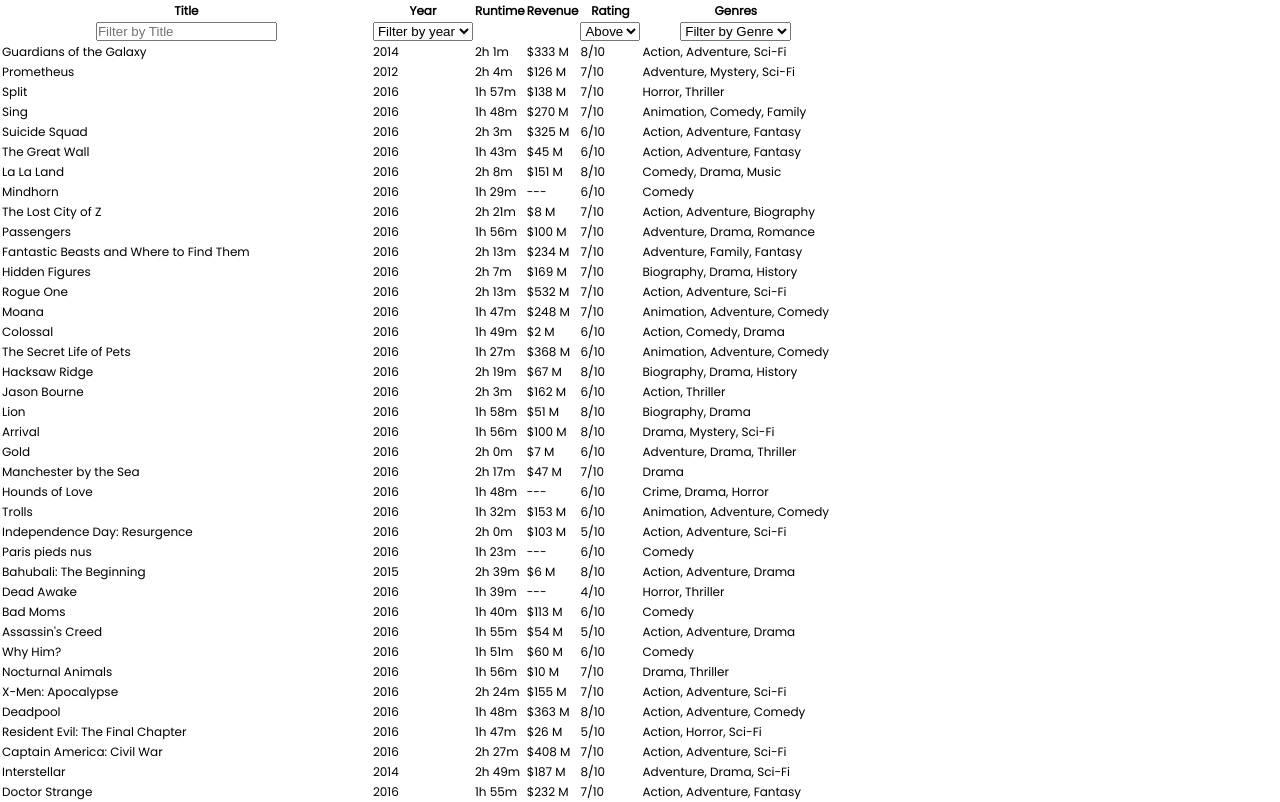
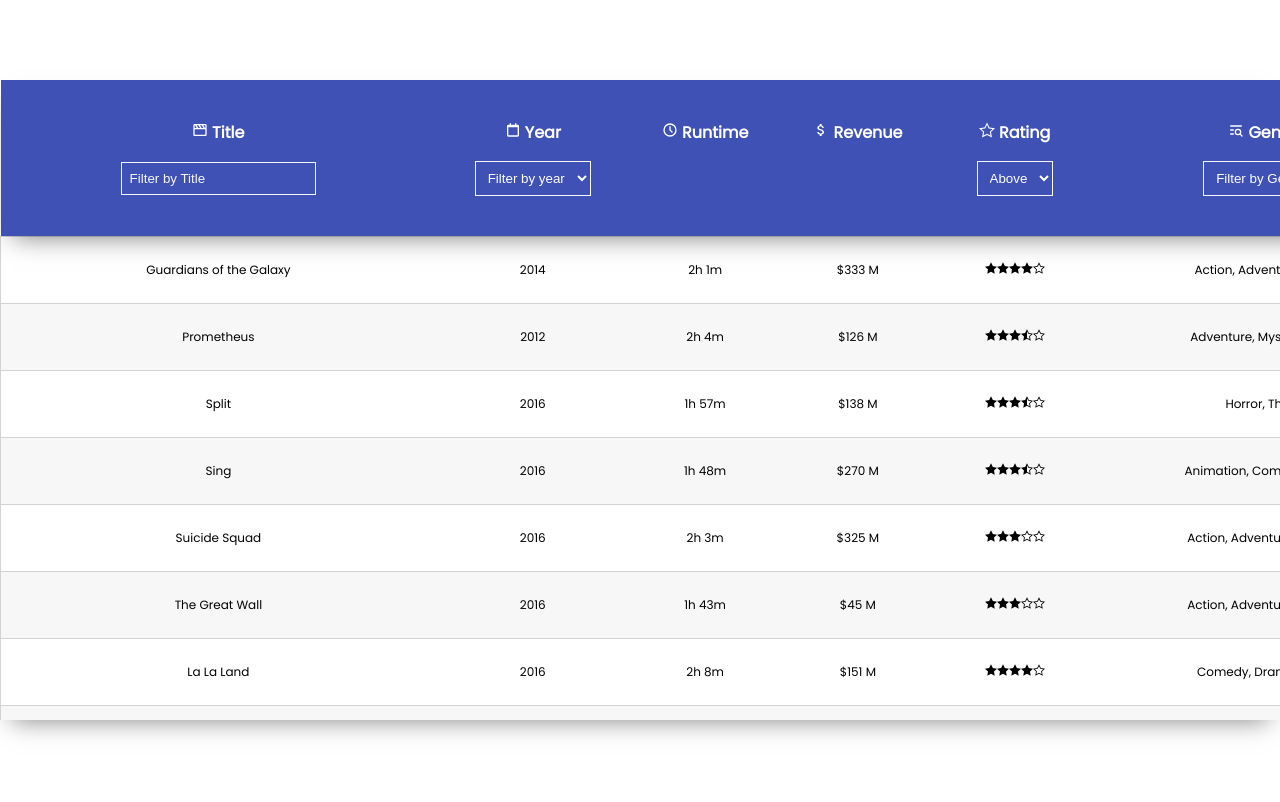
Before and after one commit to reisfmb/movies-typescript-app, a React (Vite) app: page / in a window 1280 px wide. Shown: the top 802 px of the page. Built offline with nearby package versions, Linux system fonts and the light colour scheme.

Commit message:
Styling + new config to DataTable component
Installed Lodash dep

```diff
--- a/package.json
+++ b/package.json
@@ -9,11 +9,13 @@
     "preview": "vite preview"
   },
   "dependencies": {
+    "lodash": "^4.17.21",
     "react": "^18.2.0",
     "react-dom": "^18.2.0",
     "react-icons": "^4.4.0"
   },
   "devDependencies": {
+    "@types/lodash": "^4.14.185",
     "@types/react": "^18.0.17",
     "@types/react-dom": "^18.0.6",
     "@vitejs/plugin-react": "^2.1.0",
--- a/src/components/DataTable.tsx
+++ b/src/components/DataTable.tsx
@@ -4,12 +4,12 @@
 
 interface Column<Item> {
     accessor: keyof Item
-    name: string
+    view: JSX.Element
 }
 
 interface Transform<Item> {
     accessor: keyof Item
-    transform: (x: any) => string
+    transform: (x: any) => JSX.Element
 }
 
 interface Filter<Item> {
@@ -27,18 +27,28 @@
     sort: (accessor: keyof Item, direction: 'ASC' | 'DESC', a: Item, b: Item) => number
 }
 
+
+interface DataTableConfig {
+    SHOW_ALL_ITEMS: boolean
+    NUM_ITEMS_TO_SHOW_INITTIALY?: number
+    NUM_ITEMS_TO_INCREASE_PER_SCROLL?: number
+    SCROLL_REACHED_BOTTOM_STATE: boolean
+}
 interface DataTableProps<Item> {
-    DATA: Array<Item>,
-    COLUMNS: Array<Column<Item>>,
-    TRANSFORMATIONS: Array<Transform<Item>>,
-    FILTERS: Array<Filter<Item>>,
+    CONFIG: DataTableConfig
+    DATA: Array<Item>
+    COLUMNS: Array<Column<Item>>
+    TRANSFORMATIONS: Array<Transform<Item>>
+    FILTERS: Array<Filter<Item>>
     SORTS: Array<Sort<Item>>
+    onRowClick: (item: Item) => void
+
 }
 
 type SortDirection = 'ASC' | 'DESC';
 
 function DataTable<Item>(props: DataTableProps<Item>) {
-    const { DATA, COLUMNS, TRANSFORMATIONS, FILTERS, SORTS } = props;
+    const { CONFIG, DATA, COLUMNS, TRANSFORMATIONS, FILTERS, SORTS, onRowClick } = props;
 
     const [ currentSortDirectionsObj, setCurrentSortDirectionsObj ] = useState(getInitialSortsObj<Item>(COLUMNS));
     const [ currentFiltersObj, setCurrentFiltersObj ] = useState(getInitialFiltersObj<Item>(COLUMNS));
@@ -87,18 +97,18 @@
             [accessor.toString()]: sortDirection === 'ASC' ? 'DESC' : 'ASC'
         });
 
-        setFilteredData(filteredData.sort((a,b) => sort.sort(accessor, sortDirection, a, b)))
+        setFilteredData(filteredData.sort((a,b) => sort.sort(accessor, sortDirection, a, b)));
     }
 
     return <table>
         { DataTableHead<Item>({COLUMNS, FILTERS, onSort: onSortHandler, onFilter: onFilterHandler}) }
-        { DataTableBody<Item>({DATA: filteredData, COLUMNS, TRANSFORMATIONS}) }
+        { DataTableBody<Item>({CONFIG, DATA: filteredData, COLUMNS, TRANSFORMATIONS, onRowClick}) }
     </table>
 }
 
 export { DataTable }
 
-export type { Column, Transform, Filter, Sort }
+export type { Column, Transform, Filter, Sort, SortDirection, DataTableConfig }
 
 // Helper Functions
 
--- a/src/components/DataTableBody.tsx
+++ b/src/components/DataTableBody.tsx
@@ -1,18 +1,35 @@
-import { Column, Transform } from "./DataTable";
+import { useEffect, useState } from "react";
+import { Column, Transform, DataTableConfig } from "./DataTable";
 
 interface DataTableBodyProps<Item> {
+    CONFIG: DataTableConfig
     DATA: Array<Item>
     COLUMNS: Array<Column<Item>>
-    TRANSFORMATIONS: Array<Transform<Item>>,
+    TRANSFORMATIONS: Array<Transform<Item>>
+    onRowClick: (item: Item) => void
 }
 
 function DataTableBody<Item>(props: DataTableBodyProps<Item>) {
-    const { DATA, COLUMNS, TRANSFORMATIONS } = props;
+    const { CONFIG, DATA, COLUMNS, TRANSFORMATIONS, onRowClick } = props;
+
+    const [increment, setIncrement] = useState(0);
+
+    useEffect(() => {
+
+        if(CONFIG.SCROLL_REACHED_BOTTOM_STATE) {
+            setIncrement(increment + (CONFIG.NUM_ITEMS_TO_INCREASE_PER_SCROLL || 0));
+        }
+
+    }, [CONFIG.SCROLL_REACHED_BOTTOM_STATE])
+
+    const DATA_TO_SHOW = CONFIG.SHOW_ALL_ITEMS
+        ? DATA
+        : DATA.slice(0, (CONFIG.NUM_ITEMS_TO_SHOW_INITTIALY || 0) + increment);
 
     return <tbody>
         {
-            DATA.map(item => <>
-                <tr>
+            DATA_TO_SHOW.map(item => <>
+                <tr onClick={() => onRowClick(item)}>
                     {
                         COLUMNS.map(({accessor}) => <>
                             <td>{ proccessData<Item>(item, accessor, TRANSFORMATIONS) }</td>
@@ -26,7 +43,7 @@
 
 // Helper Functions
 
-function proccessData<Item>(item: Item, accessor: keyof Item, transformations: Array<Transform<Item>>): string {
+function proccessData<Item>(item: Item, accessor: keyof Item, transformations: Array<Transform<Item>>): string | JSX.Element{
     const transformation = transformations.find(transformation => transformation.accessor.toString() === accessor.toString());
 
     if (transformation) {
--- a/src/components/DataTableHead.tsx
+++ b/src/components/DataTableHead.tsx
@@ -14,7 +14,7 @@
     return <thead>
         <tr>
             {
-                COLUMNS.map(({name, accessor}) => <th onClick={ () => onSort(accessor) }>{ name }</th>)
+                COLUMNS.map(({view, accessor}) => <th onClick={ () => onSort(accessor) }>{ view }</th>)
             }
         </tr>
 
--- a/src/components/Dialog.module.scss
+++ b/src/components/Dialog.module.scss
@@ -5,5 +5,4 @@
     top: 50%;
     left: 50%;
     transform: translate(-50%, -50%);
-    padding: 2rem;
 }
--- /dev/null
+++ b/src/components/Dialog.tsx
@@ -0,0 +1,14 @@
+import classes from './Dialog.module.scss';
+
+interface DialogProps {
+    show: boolean
+    children: JSX.Element
+}
+
+function Dialog(props: DialogProps) {
+    if(!props.show) return <></>;
+
+    return <div className={classes.dialog}>{props.children}</div>;
+}
+
+export { Dialog }
--- a/src/components/MoviesTable.module.scss
+++ b/src/components/MoviesTable.module.scss
@@ -4,43 +4,130 @@
     --gray-300: lightgray;
     --gray-500: gray;
     --black: black;
+    --blue: #3f51b5;
+
+    $box-shadow: 0px 12px 24px -12px rgba(0, 0, 0, 0.5);
+    $table-width: 1440px;
+    $table-height: 640px;
 
     display: flex;
     justify-content: center;
+    align-items: center;
 
     &__comments {
+        min-width: 500px;
+        background-color: var(--gray-100);
+
+        header {
+            background-color: var(--blue);
+            color: var(--white);
+            padding: 1rem;
+            display: flex;
+            align-items: center;
+            justify-content: left;
+
+            svg {
+                color: var(--white);
+                font-size: 1.5rem;
             }
 
+            button {
+                margin-right: 1rem;
+                border: none;
+                background-color: transparent;
+                transition: .1s;
+
+                &:hover {
+                    cursor: pointer;
+                    transform: translateX(-3px);
+                }
+            }
+        }
+
+        ul {
+            padding: 1rem;
+
+            li {
+                list-style-type: none;
+                background-color: var(--blue);
+                color: var(--white);
+                padding: .5rem;
+                margin: 1rem;
+            }
+        }
+
+        footer {
+            display: flex;
+            justify-content: space-between;
+            background-color: var(--white);
+            padding: .5rem 1.5rem;
+
+            input {
+                border: none;
+            }
+
+            button {
+                color: var(--white);
+                background-color: var(--blue);
+                padding: 1rem;
+                border: none;
+                border-radius: 50%;
+            }
+        }
+    }
+
+    &__tableWrap {
+        height: $table-height;
+        overflow: scroll;
+        box-shadow: $box-shadow;
+
         table {
-        display: block;
-        margin: 2rem auto;
+            width: $table-width;
+            height: $table-height;
             border-collapse: collapse;
 
             thead {
                 position: sticky;
-            top: 0px;
-            background-color: var(--white);
-            border: 1px solid var(--gray-500);
+                top: 0;
+                background-color: var(--blue);
+                color: var(--white);
+                font-size: 1rem;
+                box-shadow: $box-shadow;
 
                 tr {
+                    &:first-child th {
+                        padding-top: 2.5rem;
+                    }
+                    &:last-child th {
+                        padding-bottom: 2.5rem;
+                    }
+
                     th {
                         &:hover {
                             cursor: pointer;
                         }
-                    padding: 1rem;
+                        padding: .5rem;
                     }
 
                     input[type="text"], select {
                         border: none;
-                    background-color: var(--gray-300);
-                    color: var(--black);
+                        background-color: transparent;
+                        border: 1px solid var(--gray-100);
+                        color: var(--white);
                         padding: .5rem;
+                    }
+                    ::placeholder {
+                        color: var(--gray-100);
+                    }
+                    option {
+                        color: black;
                     }
                 }
             }
 
             tbody {
                 tr {
+                    text-align: center;
                     border: 1px solid var(--gray-300);
 
                     &:nth-child(even) {
@@ -55,9 +142,12 @@
                     td {
                         white-space: nowrap;
                         margin: 0;
-                    padding: 1.5rem 3rem;
+                        padding: 1.5rem;
                     }
                 }
             }
         }
     }
+
+
+}
--- a/src/components/MoviesTable.tsx
+++ b/src/components/MoviesTable.tsx
@@ -1,5 +1,16 @@
+import { useState } from 'react';
 import MovieJson from '../data/movies.json';
-import { Column, DataTable, Filter, Sort, Transform } from "./DataTable";
+import { Column, DataTable, Filter, Sort, SortDirection, Transform } from "./DataTable";
+import { Dialog } from './Dialog';
+import classes from './MoviesTable.module.scss';
+import { ImStarFull, ImStarHalf, ImStarEmpty } from 'react-icons/im';
+import { FiArrowLeft } from 'react-icons/fi';
+import { FaPaperPlane } from 'react-icons/fa';
+import { BiMovie, BiCalendarAlt } from 'react-icons/bi';
+import { MdAttachMoney } from 'react-icons/md';
+import { TbClock, TbListSearch } from 'react-icons/tb';
+
+import { debounce } from 'lodash';
 
 interface Movie {
     actors: Array<string>
@@ -20,7 +31,7 @@
     ...movie,
     metascore: parseInt(movie.metascore),
     rank: parseInt(movie.rank),
-    rating: parseInt(movie.rating),
+    rating: parseFloat(movie.rating),
     revenue: movie.revenue ? parseInt(movie.revenue) : 0,
     runtime: parseInt(movie.runtime),
     votes: parseInt(movie.votes),
@@ -28,12 +39,12 @@
 }));
 
 const MOVIES_COLUMNS: Array<Column<Movie>> = [
-    { accessor: 'title', name: 'Title' },
-    { accessor: 'year', name: 'Year' },
-    { accessor: 'runtime', name: 'Runtime' },
-    { accessor: 'revenue', name: 'Revenue' },
-    { accessor: 'rating', name: 'Rating' },
-    { accessor: 'genre', name: 'Genres' },
+    { accessor: 'title', view: <><BiMovie/> {'Title'}</> },
+    { accessor: 'year', view: <><BiCalendarAlt/> {'Year'}</> },
+    { accessor: 'runtime', view: <><TbClock/> {'Runtime'}</> },
+    { accessor: 'revenue', view: <><MdAttachMoney/> {'Revenue'}</> },
+    { accessor: 'rating', view: <><ImStarEmpty/> {'Rating'}</> },
+    { accessor: 'genre', view: <><TbListSearch/> {'Genres'}</> },
 ]
 
 const MOVIES_TRANSFORMATIONS: Array<Transform<Movie>> = [
@@ -59,13 +70,77 @@
 ]
 
 function MoviesTable() {
-    return DataTable<Movie>({
-        DATA: MOVIES,
-        COLUMNS: MOVIES_COLUMNS,
-        TRANSFORMATIONS: MOVIES_TRANSFORMATIONS,
-        FILTERS: MOVIES_FILTERS,
-        SORTS: MOVIES_SORTING
-    });
+    const [ movieToInspect, setMovieToInspect ] = useState({} as Movie);
+    const [ showDialog, setShowDialog ] = useState(false);
+    const [ scrollReachedBottom, setScrollReachedBottom] = useState(false);
+
+    function MOVIES_ON_ROW_CLICK(movie: Movie) {
+        setMovieToInspect(movie);
+        setShowDialog(true);
+    }
+
+    function handleTableWrapScroll(e: any) {
+        const scrollableElement = e.target as HTMLDivElement;
+        const reachedBottom = scrollableElement.scrollHeight - scrollableElement.scrollTop === scrollableElement.clientHeight;
+
+        if(reachedBottom) {
+            setScrollReachedBottom(reachedBottom);
+            setTimeout(() => setScrollReachedBottom(false), 100);
+        }
+    }
+
+    return <div className={classes.movies}>
+
+        {/* MOVE TO ANOTHER COMPONENT */}
+        <Dialog show={showDialog}>
+            <MoviesComments movie={movieToInspect} closeFn={() => setShowDialog(false)} />
+        </Dialog>
+
+        <div className={classes.movies__tableWrap} onScroll={debounce(handleTableWrapScroll, 200)}>
+            {
+                DataTable<Movie>({
+                    CONFIG: {
+                        SHOW_ALL_ITEMS: false,
+                        NUM_ITEMS_TO_SHOW_INITTIALY: 20,
+                        NUM_ITEMS_TO_INCREASE_PER_SCROLL: 10,
+                        SCROLL_REACHED_BOTTOM_STATE: scrollReachedBottom
+                    },
+                    DATA: MOVIES,
+                    COLUMNS: MOVIES_COLUMNS,
+                    TRANSFORMATIONS: MOVIES_TRANSFORMATIONS,
+                    FILTERS: MOVIES_FILTERS,
+                    SORTS: MOVIES_SORTING,
+                    onRowClick: MOVIES_ON_ROW_CLICK
+                })
+            }
+        </div>
+    </div>
+}
+
+
+
+{/* MOVE TO ANOTHER COMPONENT */}
+function MoviesComments(props: { movie: Movie, closeFn: Function}) {
+    return <div className={classes.movies__comments}>
+        <header>
+            <button onClick={() => props.closeFn()}>
+                <FiArrowLeft/>
+            </button>
+
+            <h1> {props.movie.title} Comments</h1>
+        </header>
+
+        <ul>
+            { props.movie.actors.map(actor => <li>{ actor }</li>) }
+        </ul>
+
+        <footer>
+            <input type="text" />
+            <button>
+                <FaPaperPlane/>
+            </button>
+        </footer>
+    </div>;
 }
 
 export { MoviesTable }
@@ -90,30 +165,37 @@
 }
 
 function transformRatingToString(rating: number) {
-    return `${rating}/10`;
+    const numberOfFullStars = Math.floor(rating / 2);
+    const numberOfHalfStars = Math.floor(rating % 2);
+    const numberOfEmptyStarts = 5 - (numberOfFullStars + numberOfHalfStars);
+
+    const ratingText = `${rating}/10`;
+
+    return <div title={ratingText}>
+        { Array.from(new Array(numberOfFullStars), (_) => <ImStarFull />) }
+        { Array.from(new Array(numberOfHalfStars), (_) => <ImStarHalf />) }
+        { Array.from(new Array(numberOfEmptyStarts), (_) => <ImStarEmpty />) }
+    </div>;
 }
 
 function transformRevenueToString(revenue: number) {
-    if (!revenue) {
-        return ' --- ';
-    }
-
-    return `$${revenue} M`;
+    const str = revenue ? `$${revenue} M` : ' --- ';
+    return <>{str}</>;
 }
 
 function transformRuntimeToString(runtime: number) {
     if (runtime < 60) {
-        return `${runtime}m`;
+        return <>{`${runtime}m`}</>;
     }
 
     const hours = Math.floor(runtime / 60);
     const minutes = Math.floor(runtime % 60);
 
-    return `${hours}h ${minutes}m`;
+    return <>{`${hours}h ${minutes}m`}</>;
 }
 
 function transformGenreToString(genres: Array<string>) {
-    return genres.join(', ');
+    return <>{genres.join(', ')}</>;
 }
 
 function filterByTitle(movie: Movie, typedTitle: string) {
@@ -132,13 +214,13 @@
     return movie.rating > parseInt(minRating);
 }
 
-function sortString(accessor: keyof Movie, direction: 'ASC' | 'DESC', a: Movie, b: Movie) {
+function sortString(accessor: keyof Movie, direction: SortDirection, a: Movie, b: Movie) {
     const multiplier = direction === 'ASC' ? 1 : -1;
 
     return multiplier * (a[accessor] as string).localeCompare(b[accessor] as string);
 }
 
-function sortNumber(accessor: keyof Movie, direction: 'ASC' | 'DESC', a: Movie, b: Movie) {
+function sortNumber(accessor: keyof Movie, direction: SortDirection, a: Movie, b: Movie) {
     const multiplier = direction === 'ASC' ? 1 : -1;
 
     return multiplier * ((a[accessor] as number) - (b[accessor] as number));
--- a/src/index.css
+++ b/src/index.css
@@ -11,6 +11,11 @@
 }
 
 body {
+    height: 100vh;
     font-size: 12px;
     font-family: 'Poppins', sans-serif;
 }
+
+body > #root > div {
+    height: 100vh;
+}
```
Also changed, not shown: 1 other file (tests, documents, lock files or other folders). Lines whose indentation alone changed are shown as unchanged.
